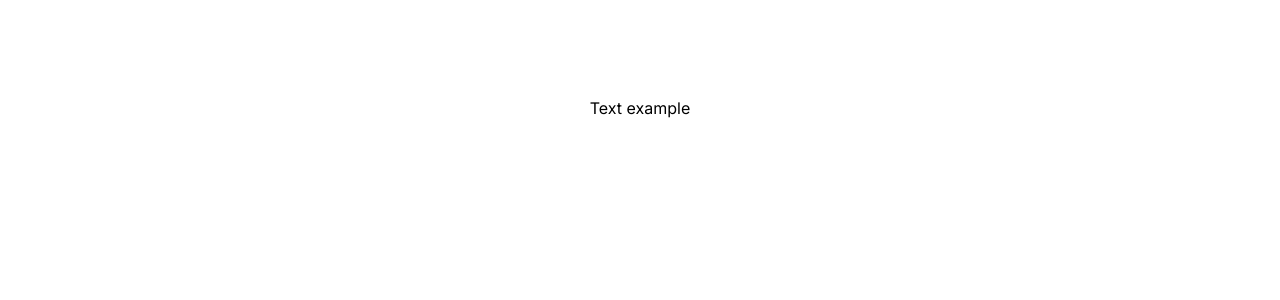
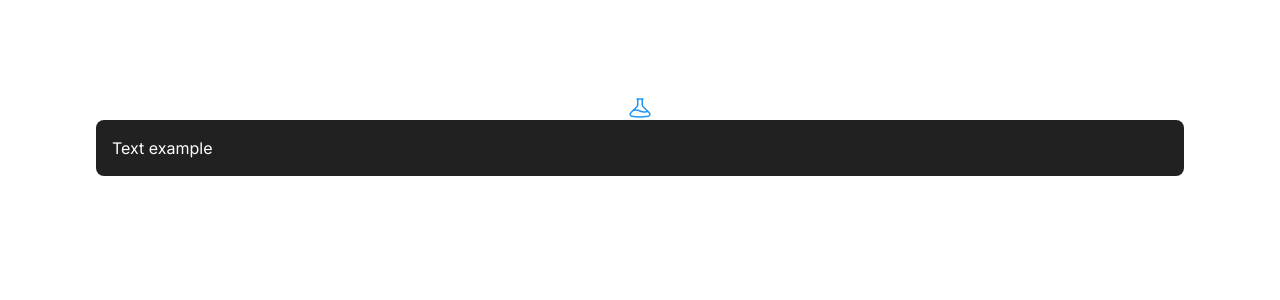
Before and after one commit to Mironio/next-template, a Next.js app: page / in a window 1280 px wide. Shown: the top 300 px of the page. Built offline with nearby package versions, Linux system fonts and the light colour scheme.

Commit message:
added Tailwind Material and Heroicons

```diff
--- a/package.json
+++ b/package.json
@@ -10,13 +10,15 @@
     "generate-version": "node scripts/generateVersion.js"
   },
   "dependencies": {
+    "@heroicons/react": "2.1.1",
+    "@material-tailwind/react": "2.1.8",
     "@types/node": "20.10.5",
     "@types/react": "18.2.45",
     "@types/react-dom": "18.2.18",
     "autoprefixer": "10.4.16",
     "eslint": "8.56.0",
     "eslint-config-next": "14.0.4",
-    "eslint-plugin-tailwindcss": "^3.13.0",
+    "eslint-plugin-tailwindcss": "3.13.0",
     "husky": "^8.0.3",
     "next": "14.0.4",
     "postcss": "8.4.32",
--- a/src/app/page.tsx
+++ b/src/app/page.tsx
@@ -1,7 +1,12 @@
+'use client';
+import { Alert } from "@material-tailwind/react";
+import { BeakerIcon } from "@heroicons/react/24/outline";
+
 export default function Home() {
   return (
-    <main className="flex min-h-screen flex-col items-center justify-between p-24">
-      Text example
+    <main className="flex min-h-screen flex-col items-center p-24">
+      <BeakerIcon className="h-6 w-6 text-blue-500" />
+      <Alert>Text example</Alert>
     </main>
   )
 }
--- a/tailwind.config.ts
+++ b/tailwind.config.ts
@@ -1,6 +1,7 @@
 import type { Config } from 'tailwindcss'
+import withMT from "@material-tailwind/react/utils/withMT";
 
-const config: Config = {
+const config = withMT({
   content: [
     './src/app/**/*.{js,ts,jsx,tsx,mdx}',
   ],
@@ -12,5 +13,5 @@ const config: Config = {
     },
   },
   plugins: [],
-}
+})
 export default config
```
Also changed, not shown: 2 other files (tests, documents, lock files or other folders).
